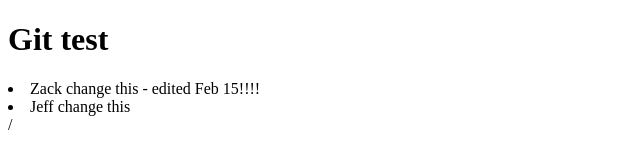
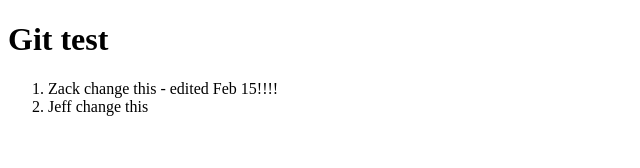
Before and after one commit to mspie500/Test, a plain HTML site: page index.html in a window 1280 px wide. Shown: the whole page, without its empty margins (0-640 px from the left). Drawn offline with Linux system fonts and the light colour scheme.

Commit message:
added missing element around the <li>

```diff
--- a/index.html
+++ b/index.html
@@ -9,7 +9,9 @@
 <body>
   <h1>Git test</h1>
 
-  <li>Zack change this - edited Feb 15!!!!</li>
-  <li>Jeff change this</li>/
+ <ol>
+    <li>Zack change this - edited Feb 15!!!!</li>
+    <li>Jeff change this</li>
+ </ol>
 </body>
 </html>
```
